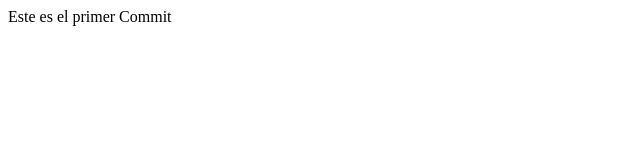
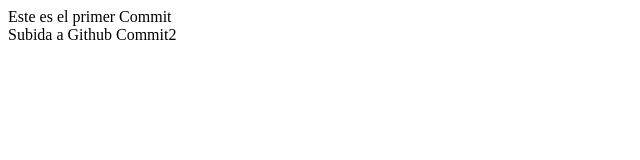
Before and after one commit to bestreim/Proyecyo-GIt, a plain HTML site: page Index.html in a window 1280 px wide. Shown: the whole page, without its empty margins (0-640 px from the left). Drawn offline with Linux system fonts and the light colour scheme.

Commit message:
Change Title

```diff
--- a/Index.html
+++ b/Index.html
@@ -9,5 +9,8 @@
     <div>
         Este es el primer Commit
     </div>
+    <div>
+        Subida a Github Commit2
+    </div>
 </body>
 </html>
```
